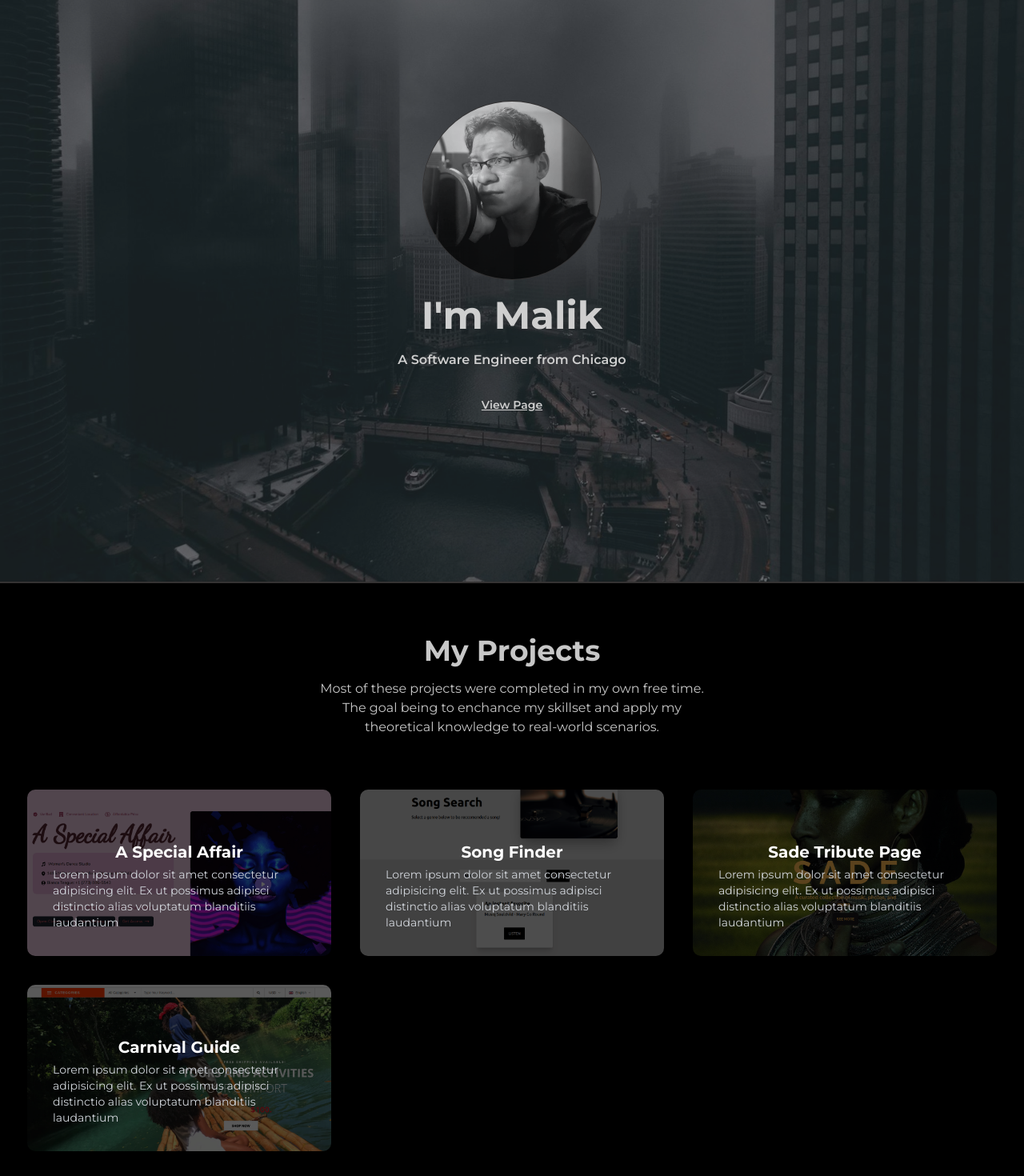
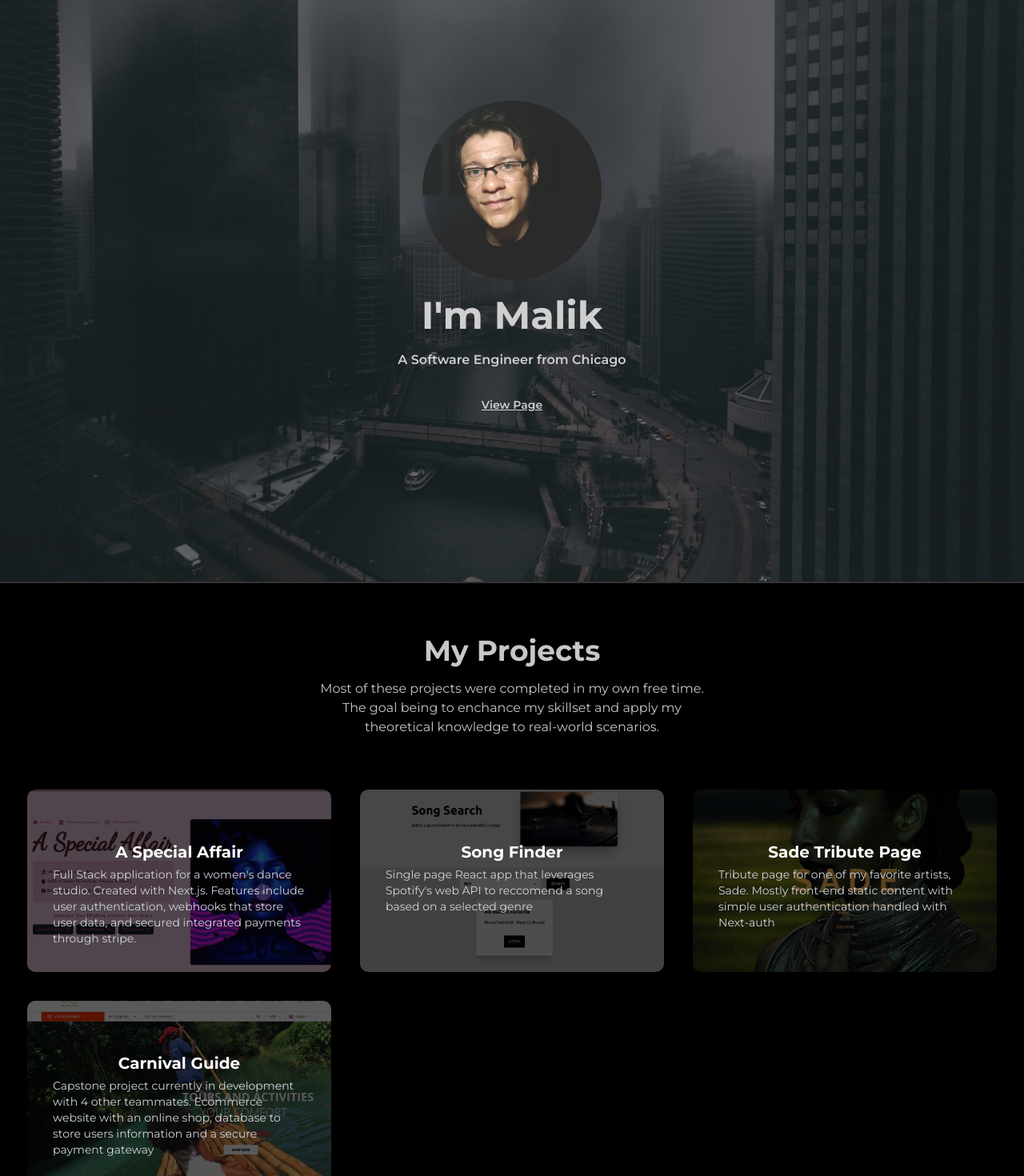
Before and after one commit to malikisiah/malikisiah.github.io, a Next.js app: page / in a window 1280 px wide. Shown: the part 140-1610 px from the top of the page at 80% size. Built offline with nearby package versions, Linux system fonts and the light colour scheme; a web font is replaced by a local one.

Commit message:
first stable version

```diff
--- a/src/app/academia/ClassSection.tsx
+++ b/src/app/academia/ClassSection.tsx
@@ -30,7 +30,10 @@ export default function ClassSection() {
           Notable Courses
         </h2>
 
-        <p className="mt-4"> Optional Electives that I found intriguing</p>
+        <p className="mt-4">
+          {" "}
+          Optional Electives that I found intriguing and thoroughly enjoyed
+        </p>
       </div>
       {classes.map((item, idx) => {
         return (
--- a/src/app/athletics/GymSection.tsx
+++ b/src/app/athletics/GymSection.tsx
@@ -7,9 +7,8 @@ export default function GymSection() {
           <h2 className="text-xl font-bold  sm:text-3xl">Gallery</h2>
 
           <p className="max-w-md mx-auto mt-4">
-            Lorem ipsum, dolor sit amet consectetur adipisicing elit. Itaque
-            praesentium cumque iure dicta incidunt est ipsam, officia dolor
-            fugit natus?
+            A glimpse of life behind the scenes. It is important for me to keep
+            the body as sharp as the mind
           </p>
         </header>
 
--- a/src/components/HeroHeader.tsx
+++ b/src/components/HeroHeader.tsx
@@ -8,23 +8,23 @@ export default function HeroHeader() {
     });
   };
   return (
-    <div className='max-w-md'>
-      <div className='avatar flex items-center justify-center pb-5'>
-        <div className='w-56 rounded-full border border-secondary'>
+    <div className="max-w-md">
+      <div className="avatar flex items-center justify-center pb-5">
+        <div className="w-56 rounded-full">
           <Image
-            src='/20230315_191231.jpg'
-            alt=''
+            src="/20230722_1207371.jpg"
+            alt=""
             width={150}
             height={150}
             quality={100}
-            className='opacity-75'
+            className=""
           />
         </div>
       </div>
-      <h1 className='mb-5 text-5xl font-bold '>I&apos;m Malik</h1>
-      <p className='mb-5 font-semibold'>A Software Engineer from Chicago</p>
+      <h1 className="mb-5 text-5xl font-bold ">I&apos;m Malik</h1>
+      <p className="mb-5 font-semibold">A Software Engineer from Chicago</p>
       <button
-        className='btn btn-ghost link  rounded-md normal-case'
+        className="btn btn-ghost link  rounded-md normal-case"
         onClick={scrollToNextSection}
       >
         View Page
--- a/src/components/ProjectCard.tsx
+++ b/src/components/ProjectCard.tsx
@@ -12,15 +12,15 @@ export default function ProjectCard({
 }: project) {
   return (
     <a
-      className='block rounded-xl  p-8 shadow-xl transition hover:scale-105 hero border-2 border-black hover:shadow-accent'
+      className="block rounded-xl  p-8 shadow-xl transition hover:scale-105 hero border-2 border-black hover:shadow-accent"
       href={link}
       style={{
         backgroundImage: `url(${background})`,
       }}
     >
-      <h2 className='mt-8 text-xl font-bold text-white'>{heading}</h2>
+      <h2 className="mt-8 text-xl font-bold text-white">{heading}</h2>
 
-      <p className='mt-1 text-sm text-gray-300'>{description}</p>
+      <p className="mt-1 text-sm text-gray-300">{description}</p>
     </a>
   );
 }
--- a/src/components/ProjectSection.tsx
+++ b/src/components/ProjectSection.tsx
@@ -6,21 +6,21 @@ export default function ProjectSection() {
       background: "/specialAffair.png",
       heading: "A Special Affair",
       description:
-        "Lorem ipsum dolor sit amet consectetur adipisicing elit. Ex ut possimus adipisci distinctio alias voluptatum blanditiis laudantium",
+        "Full Stack application for a women's dance studio. Created with Next.js. Features include user authentication, webhooks that store user data, and secured integrated payments through stripe.",
     },
     {
       link: "https://mysongfinder.netlify.app/",
       background: "songFinder.png",
       heading: "Song Finder",
       description:
-        "Lorem ipsum dolor sit amet consectetur adipisicing elit. Ex ut possimus adipisci distinctio alias voluptatum blanditiis laudantium",
+        "Single page React app that leverages Spotify's web API to reccomend a song based on a selected genre",
     },
     {
       link: "https://sade-seven.vercel.app/",
       background: "/sade.png",
       heading: "Sade Tribute Page",
       description:
-        "Lorem ipsum dolor sit amet consectetur adipisicing elit. Ex ut possimus adipisci distinctio alias voluptatum blanditiis laudantium",
+        "Tribute page for one of my favorite artists, Sade. Mostly front-end static content with simple user authentication handled with Next-auth ",
     },
 
     {
@@ -28,7 +28,7 @@ export default function ProjectSection() {
       background: "/carnival.png",
       heading: "Carnival Guide",
       description:
-        "Lorem ipsum dolor sit amet consectetur adipisicing elit. Ex ut possimus adipisci distinctio alias voluptatum blanditiis laudantium",
+        "Capstone project currently in development with 4 other teammates. Ecommerce website with an online shop, database to store users information and a secure payment gateway",
     },
   ];
   return (
```
Also changed, not shown: public/20230722_1207371.jpg (added).
